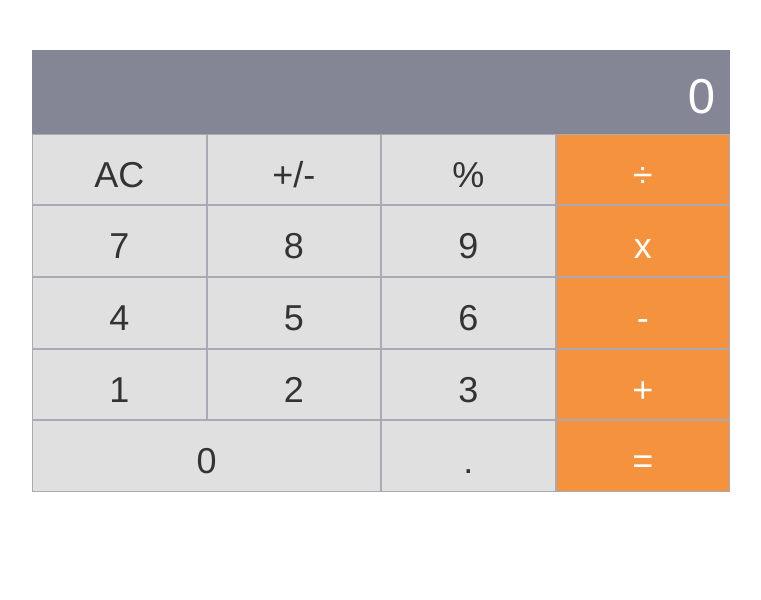
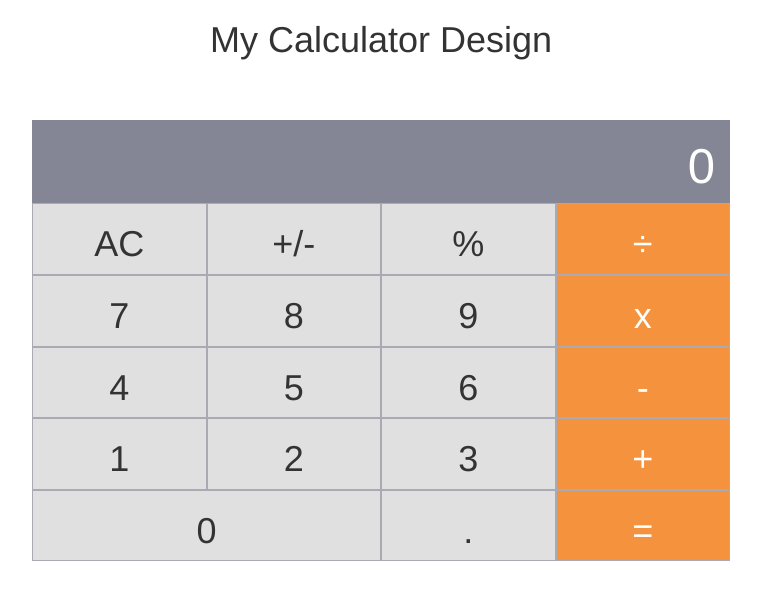
Before and after one commit to frimpong1781/Calculator, a plain HTML site: page index.html in a window 1280 px wide. Shown: the whole page, without its empty margins (259-1020 px from the left). Drawn offline with Linux system fonts and the light colour scheme.

Commit message:
Added heading to the calculator in html

```diff
--- a/index.html
+++ b/index.html
@@ -10,6 +10,7 @@
 	<link rel="stylesheet" type="text/css" href="./css/style.css">
 </head>
 <body>
+	<div><h1 class="text-center">My Calculator Design</h1></div>
 	<div class="container">
 		<div class="row">
 			<div class="col-md-12 head"><h1>0</h1></div>
```
